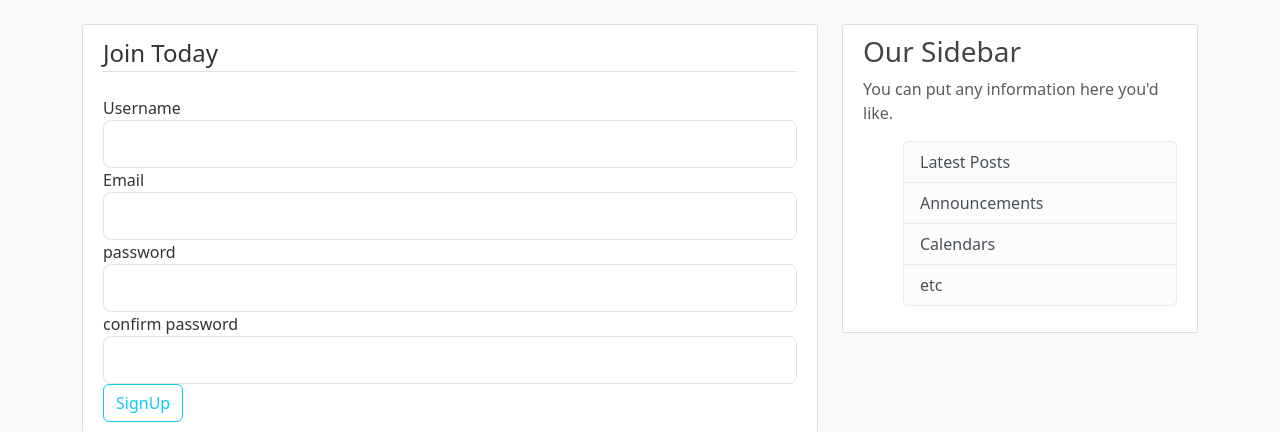
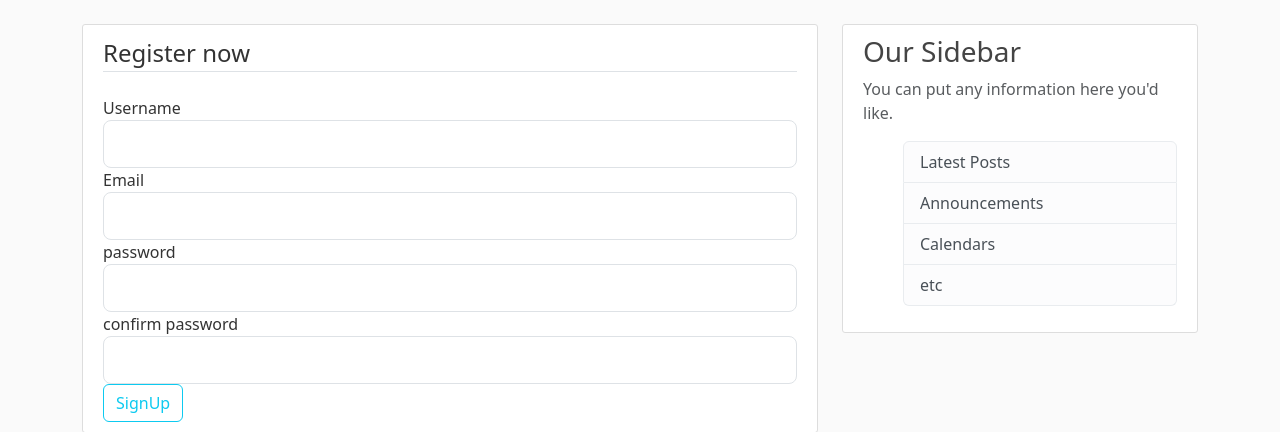
Before and after one commit to devyanshiiii21/One-minute-Novels, a Flask app: page /register in a window 1280 px wide. Shown: the part 56-488 px from the top of the page. Run offline with Flask 2, Linux system fonts and the light colour scheme; some libraries are stand-ins or nearby versions.

Commit message:
Made minor changes

```diff
--- a/templates/login.html
+++ b/templates/login.html
@@ -6,6 +6,7 @@
             <fieldset class="form-group">
                 <legend class="border-bottom mb-4">Log In</legend>
                 <div class="form-group">
+                    {{ form.csrf_token() }}
                     {{ form.email.label(class="form-control-label") }}
                     {% if form.email.errors %}
                         {{ form.email(class="form-control form-control-lg is-invalid") }}
@@ -19,6 +20,7 @@
                     {% endif %}
                 </div>
                 <div class="form-group">
+                    {{ form.csrf_token() }}
                     {{ form.password.label(class="form-control-label") }}
                     {% if form.password.errors %}
                         {{ form.password(class="form-control form-control-lg is-invalid") }}
--- a/templates/register.html
+++ b/templates/register.html
@@ -4,7 +4,7 @@
         <form method="POST" action="">
             {{ form.hidden_tag() }}
             <fieldset class="form-group">
-                <legend class="border-bottom mb-4">Join Today</legend>
+                <legend class="border-bottom mb-4">Register now</legend>
                 <div class="form-group">
                     {{ form.username.label(class="form-control-label") }}
 
```
